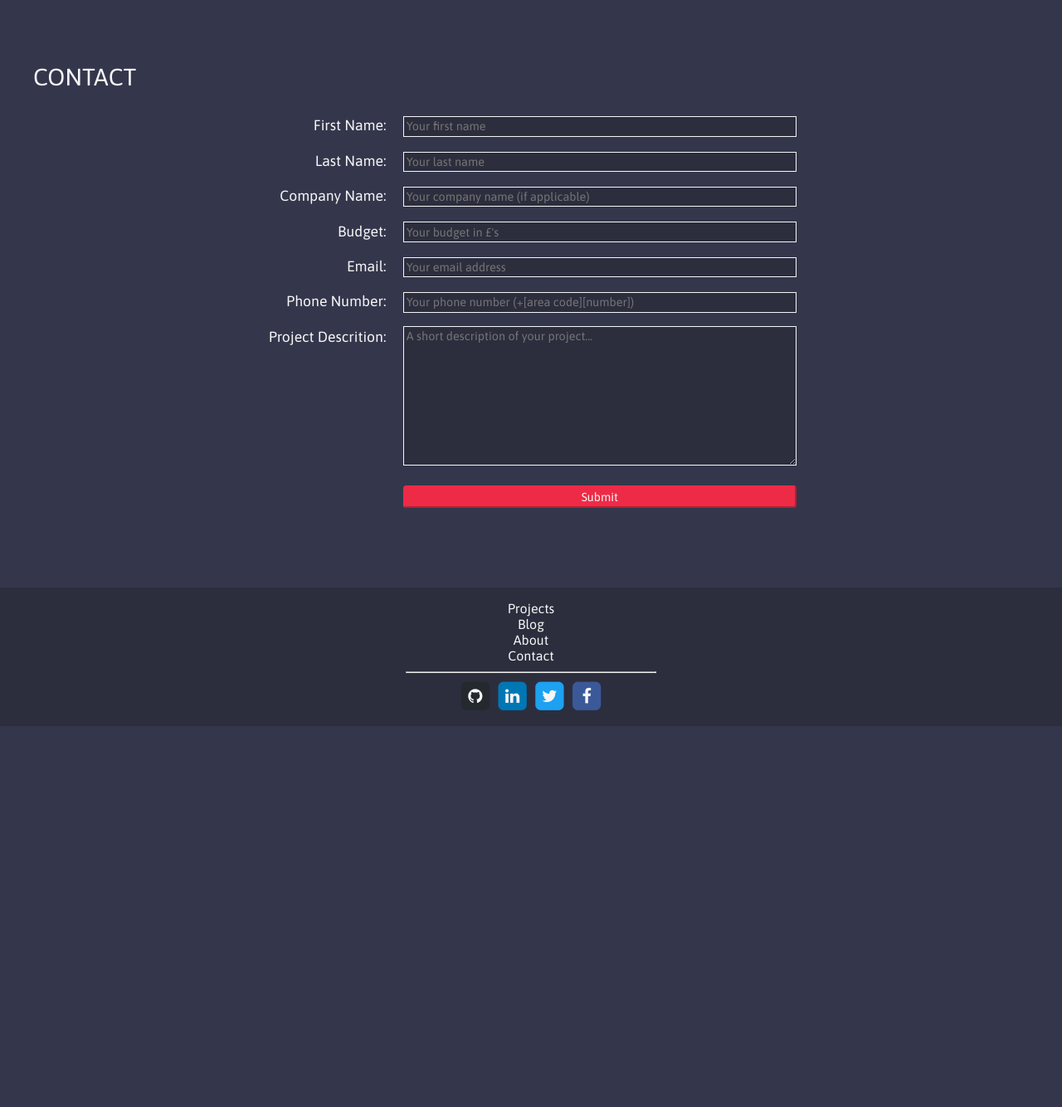
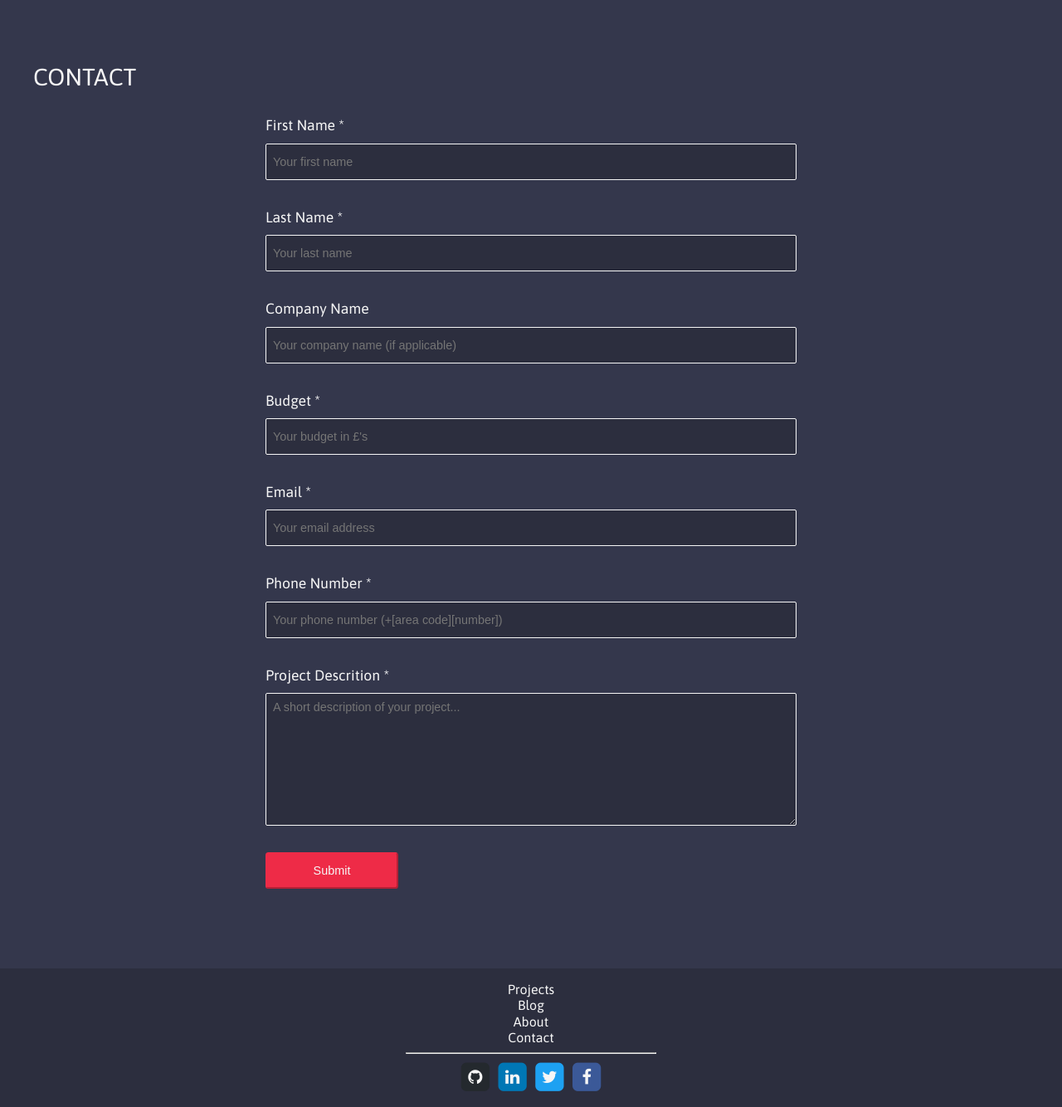
Before and after one commit to adamjoyce/adam-joyce-web-portfolio, a Django app: page /contact/ in a window 1280 px wide. Shown: the part 74-1408 px from the top of the page at 83% size. Before the commit the page ends 949 px from the top, so only its background shows below. Run offline with Django 3.2, Linux system fonts and the light colour scheme.

Commit message:
Form touch up and default image replacement

```diff
--- a/adam_joyce_web_portfolio/forms.py
+++ b/adam_joyce_web_portfolio/forms.py
@@ -3,16 +3,19 @@ from django import forms
 class EmailForm(forms.Form):
     first_name = forms.CharField(
         label='First Name',
+        label_suffix=' *',
         max_length=100,
         widget=forms.TextInput(attrs={'placeholder': 'Your first name'})
     )
     last_name = forms.CharField(
         label='Last Name',
+        label_suffix=' *',
         max_length=100,
         widget=forms.TextInput(attrs={'placeholder': 'Your last name'})
     )
     company_name = forms.CharField(
         label='Company Name',
+        label_suffix='',
         max_length=100,
         required=False,
         widget=forms.TextInput(
@@ -21,17 +24,20 @@ class EmailForm(forms.Form):
     )
     budget = forms.DecimalField(
         label='Budget',
+        label_suffix=' *',
         min_value=0,
         decimal_places=2,
         widget=forms.TextInput(attrs={'placeholder': 'Your budget in £\'s'})
     )
     email_address = forms.EmailField(
         label='Email',
+        label_suffix=' *',
         max_length=100,
         widget=forms.TextInput(attrs={'placeholder': 'Your email address'})
     )
     phone_number = forms.RegexField(
         label='Phone Number',
+        label_suffix=' *',
         regex='^\+\d{8,15}$',
         max_length=16,
         error_messages=
@@ -42,6 +48,7 @@ class EmailForm(forms.Form):
     )
     project_description = forms.CharField(
         label='Project Descrition',
+        label_suffix=' *',
         widget=forms.Textarea(
             attrs={'placeholder': 'A short description of your project...'}
         )
--- a/static/css/base.css
+++ b/static/css/base.css
@@ -137,27 +137,36 @@ sup {
 .input-form {
   margin: 2rem auto;
   margin-bottom: 1rem;
-  text-align: right;
   width: 40rem;
 }
 
 .form-field-wrapper {
   margin: 1rem 0;
+  margin-bottom: 2rem;
 }
 
 .input-form label {
-  vertical-align: top;
+  display: block;
+  margin-bottom: 0.5rem;
 }
 
 .input-form input, textarea {
+  display: block;
   background: #2c2e3e;
   border: 1px solid #f6f6f6;
+  border-radius: 2px;
+  box-sizing: border-box;
   color: #f6f6f6;
-  font-family: 'Asap', sans-serif;
+  font-family: sans-serif;
   font-size: 0.9rem;
-  margin-left: 1rem;
-  padding: 0.2rem;
-  width: 29.125rem;
+  height: 2.75rem;
+  padding: 0.5rem;
+  width: 100%;
+}
+
+.input-form textarea {
+  height: 10rem;
+  resize: vertical;
 }
 
 input[value="Submit"] {
@@ -167,13 +176,12 @@ input[value="Submit"] {
   border-right: 2px solid #b52036;
   border-top: 2px solid #ee2b47;
   border-radius: 0.25em;
-  width: 29.65rem;
+  width: 10rem;
 }
 
 .input-error {
   color: #ee2b47;
   font-size: 0.9rem;
-  margin-left: 10.5rem;
   text-align: left;
 }
 /*** End of Generic Elements ***/
@@ -403,7 +411,7 @@ input[value="Submit"] {
 }
 
 #project-image-ratio {
-  padding-top: 43.021%;
+  padding-top: /*43.021%;*/45.46875%;
 }
 
 /* About Page */
@@ -523,17 +531,11 @@ input[value="Submit"] {
   }
 
   .input-form {
-    text-align: left;
     width: 100%;
   }
 
   .input-form input, textarea {
-    margin: 0;
     width: 100%;
-  }
-
-  .input-error {
-    margin: 0;
   }
 
   .profile-image {
--- a/templates/base.html
+++ b/templates/base.html
@@ -27,7 +27,8 @@
           class="typewrite"
           data-text=
           '["Software Engineer", "Full-Stack Developer",
-            "Board Game Enthusiast", "Novice Guitar Plucker", "Human Male"]'
+            "Game Developer", "Board Game Enthusiast", "Novice Guitar Plucker",
+            "Human Male"]'
           data-delay="1000"></span>
         </a>
         <button id="nav-icon" type="button">
```
Also changed, not shown: static/images/default_image.jpg.
